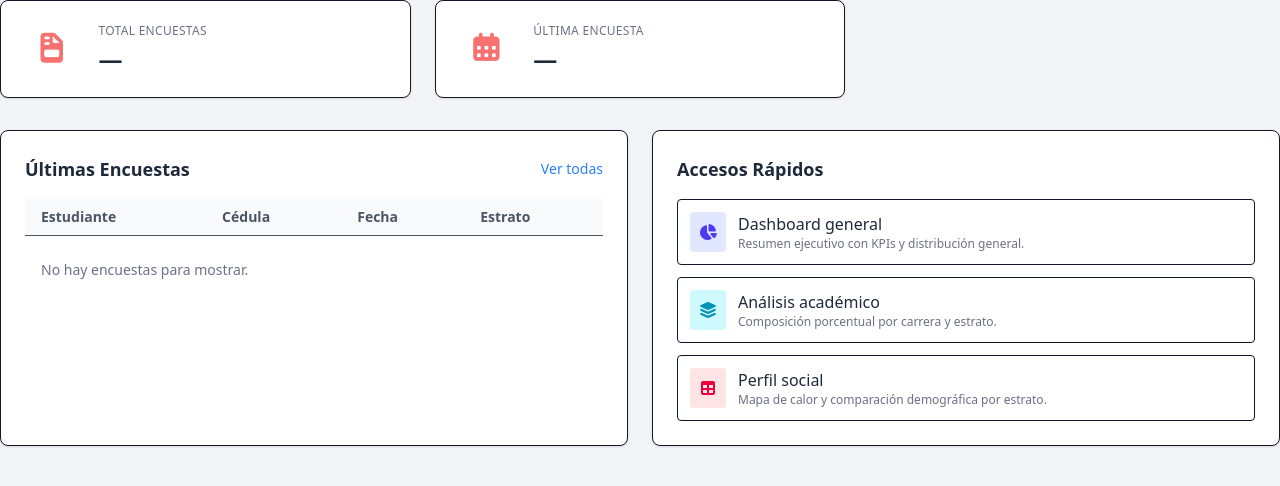
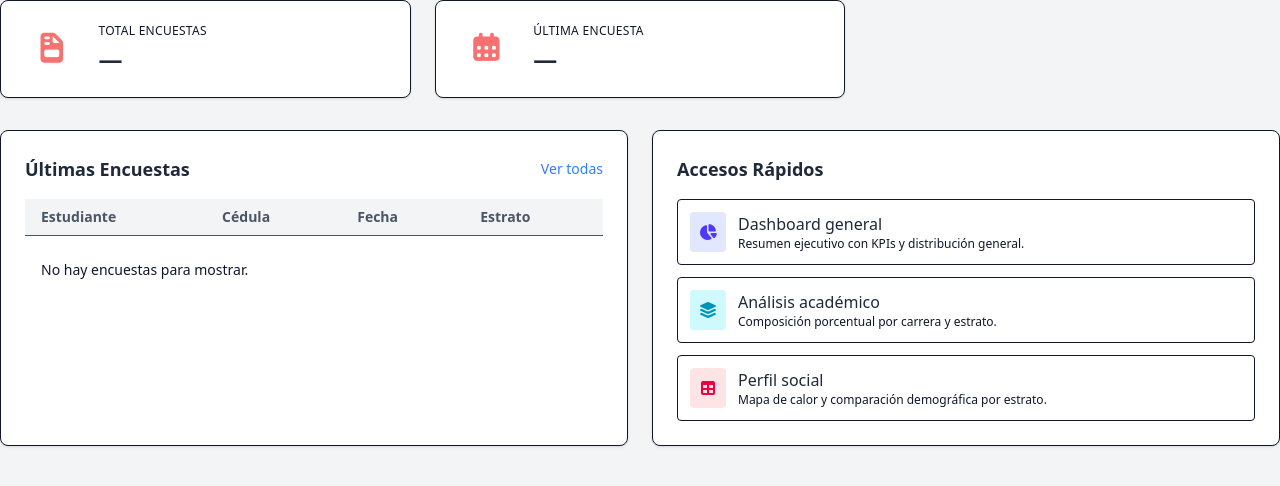
Before and after one commit to EDGAR-BRI/FRONTEND-SOCIOECONOMICO, a PHP site: the page made by app/views/admin/dashboard.php in a window 1280 px wide. Shown: the top 486 px of the page. Run offline with PHP 8.4, Linux system fonts and the light colour scheme; the template is opened without the code that fills it, so the values that code supplies are empty; style sheets or scripts are compiled from the project's sources; some libraries are stand-ins or nearby versions; some web fonts are replaced.

Commit message:
refactor: update text color for better contrast and readability in dashboard
Co-authored-by: Copilot <copilot@github.com>

```diff
--- a/app/views/admin/dashboard.php
+++ b/app/views/admin/dashboard.php
@@ -38,7 +38,7 @@
                 <i class="fas fa-file-invoice text-3xl"></i>
             </div>
             <div>
-                <p class="text-xs uppercase tracking-wide text-gray-500">Total Encuestas</p>
+                <p class="text-xs uppercase tracking-wide text-gray-1000">Total Encuestas</p>
                 <h3 class="text-2xl font-bold text-gray-800 mt-1"><?php echo $totalEncuestas !== null ? number_format($totalEncuestas, 0, ',', '.') : '—'; ?></h3>
             </div>
         </div>
@@ -50,7 +50,7 @@
                     <i class="fas fa-users text-3xl"></i>
                 </div>
                 <div>
-                    <p class="text-xs uppercase tracking-wide text-gray-500">Usuarios</p>
+                    <p class="text-xs uppercase tracking-wide text-gray-1000">Usuarios</p>
                     <h3 class="text-2xl font-bold text-gray-800 mt-1"><?php echo $totalUsuarios !== null ? number_format($totalUsuarios, 0, ',', '.') : '—'; ?></h3>
                 </div>
             </div>
@@ -62,7 +62,7 @@
                 <i class="fas fa-calendar-alt text-3xl"></i>
             </div>
             <div>
-                <p class="text-xs uppercase tracking-wide text-gray-500">Última encuesta</p>
+                <p class="text-xs uppercase tracking-wide text-gray-1000">Última encuesta</p>
                 <h3 class="text-2xl font-bold text-gray-800 mt-1"><?php echo $ultimaEncuestaBonita !== null ? htmlspecialchars($ultimaEncuestaBonita) : '—'; ?></h3>
             </div>
         </div>
@@ -79,7 +79,7 @@
         <div class="overflow-x-auto">
             <table class="w-full text-left border-collapse">
                 <thead>
-                    <tr class="bg-gray-50 text-gray-600 text-sm">
+                    <tr class="bg-gray-100 text-gray-600 text-sm">
                         <th class="py-2 px-4 border-b">Estudiante</th>
                         <th class="py-2 px-4 border-b">Cédula</th>
                         <th class="py-2 px-4 border-b">Fecha</th>
@@ -89,7 +89,7 @@
                 <tbody class="text-sm">
                     <?php if (empty($recientes)): ?>
                         <tr>
-                            <td class="py-6 px-4 text-gray-500" colspan="4">No hay encuestas para mostrar.</td>
+                            <td class="py-6 px-4 text-gray-1000" colspan="4">No hay encuestas para mostrar.</td>
                         </tr>
                     <?php else: ?>
                         <?php foreach ($recientes as $row): ?>
@@ -103,7 +103,7 @@
                                     ? $estratoBadgeClasses[$estratoNum]
                                     : 'bg-gray-100 text-gray-700 border border-gray-300';
                             ?>
-                            <tr>
+                            <tr class="border-b hover:bg-gray-100 transition-colors">
                                 <td class="py-3 px-4 border-b"><?php echo htmlspecialchars($estudiante ?: '—'); ?></td>
                                 <td class="py-3 px-4 border-b"><?php echo htmlspecialchars($cedula ?: '—'); ?></td>
                                 <td class="py-3 px-4 border-b"><?php echo htmlspecialchars($fecha ?: '—'); ?></td>
@@ -141,51 +141,51 @@
             ?>
 
             <li>
-                <a href="<?php echo BASE_URL; ?>/admin/reportes/dashboard-general" class="flex items-center p-3 hover:bg-gray-50 rounded border transition">
+                <a href="<?php echo BASE_URL; ?>/admin/reportes/dashboard-general" class="flex items-center p-3 hover:bg-gray-100 rounded border transition">
                     <div class="p-2 bg-indigo-100 text-indigo-600 rounded mr-3"><i class="fas fa-chart-pie"></i></div>
                     <div>
                         <p class="font-medium text-gray-800">Dashboard general</p>
-                        <p class="text-xs text-gray-500">Resumen ejecutivo con KPIs y distribución general.</p>
+                        <p class="text-xs text-gray-1000">Resumen ejecutivo con KPIs y distribución general.</p>
                     </div>
                 </a>
             </li>
 
             <li>
-                <a href="<?php echo BASE_URL; ?>/admin/reportes/analisis-academico" class="flex items-center p-3 hover:bg-gray-50 rounded border transition">
+                <a href="<?php echo BASE_URL; ?>/admin/reportes/analisis-academico" class="flex items-center p-3 hover:bg-gray-100 rounded border transition">
                     <div class="p-2 bg-cyan-100 text-cyan-600 rounded mr-3"><i class="fas fa-layer-group"></i></div>
                     <div>
                         <p class="font-medium text-gray-800">Análisis académico</p>
-                        <p class="text-xs text-gray-500">Composición porcentual por carrera y estrato.</p>
+                        <p class="text-xs text-gray-1000">Composición porcentual por carrera y estrato.</p>
                     </div>
                 </a>
             </li>
 
             <li>
-                <a href="<?php echo BASE_URL; ?>/admin/reportes/demografico-vulnerabilidad" class="flex items-center p-3 hover:bg-gray-50 rounded border transition">
+                <a href="<?php echo BASE_URL; ?>/admin/reportes/demografico-vulnerabilidad" class="flex items-center p-3 hover:bg-gray-100 rounded border transition">
                     <div class="p-2 bg-rose-100 text-rose-600 rounded mr-3"><i class="fas fa-table"></i></div>
                     <div>
                         <p class="font-medium text-gray-800">Perfil social</p>
-                        <p class="text-xs text-gray-500">Mapa de calor y comparación demográfica por estrato.</p>
+                        <p class="text-xs text-gray-1000">Mapa de calor y comparación demográfica por estrato.</p>
                     </div>
                 </a>
             </li>
 
             <?php if ($dashIsSuperAdmin): ?>
                 <li>
-                    <a href="<?php echo BASE_URL; ?>/admin/usuarios" class="flex items-center p-3 hover:bg-gray-50 rounded border transition">
+                    <a href="<?php echo BASE_URL; ?>/admin/usuarios" class="flex items-center p-3 hover:bg-gray-100 rounded border transition">
                         <div class="p-2 bg-blue-100 text-blue-500 rounded mr-3"><i class="fas fa-user-plus"></i></div>
                         <div>
                             <p class="font-medium text-gray-800">Añadir nuevo usuario</p>
-                            <p class="text-xs text-gray-500">Gestionar permisos de acceso al dashboard.</p>
+                            <p class="text-xs text-gray-1000">Gestionar permisos de acceso al dashboard.</p>
                         </div>
                     </a>
                 </li>
                 <li>
-                    <a href="<?php echo BASE_URL; ?>/admin/catalogos" class="flex items-center p-3 hover:bg-gray-50 rounded border transition">
+                    <a href="<?php echo BASE_URL; ?>/admin/catalogos" class="flex items-center p-3 hover:bg-gray-100 rounded border transition">
                         <div class="p-2 bg-purple-100 text-purple-500 rounded mr-3"><i class="fas fa-edit"></i></div>
                         <div>
                             <p class="font-medium text-gray-800">Modificar Catálogos</p>
-                            <p class="text-xs text-gray-500">Añade o edita las opciones del formulario socioeconómico.</p>
+                            <p class="text-xs text-gray-1000">Añade o edita las opciones del formulario socioeconómico.</p>
                         </div>
                     </a>
                 </li>
```
